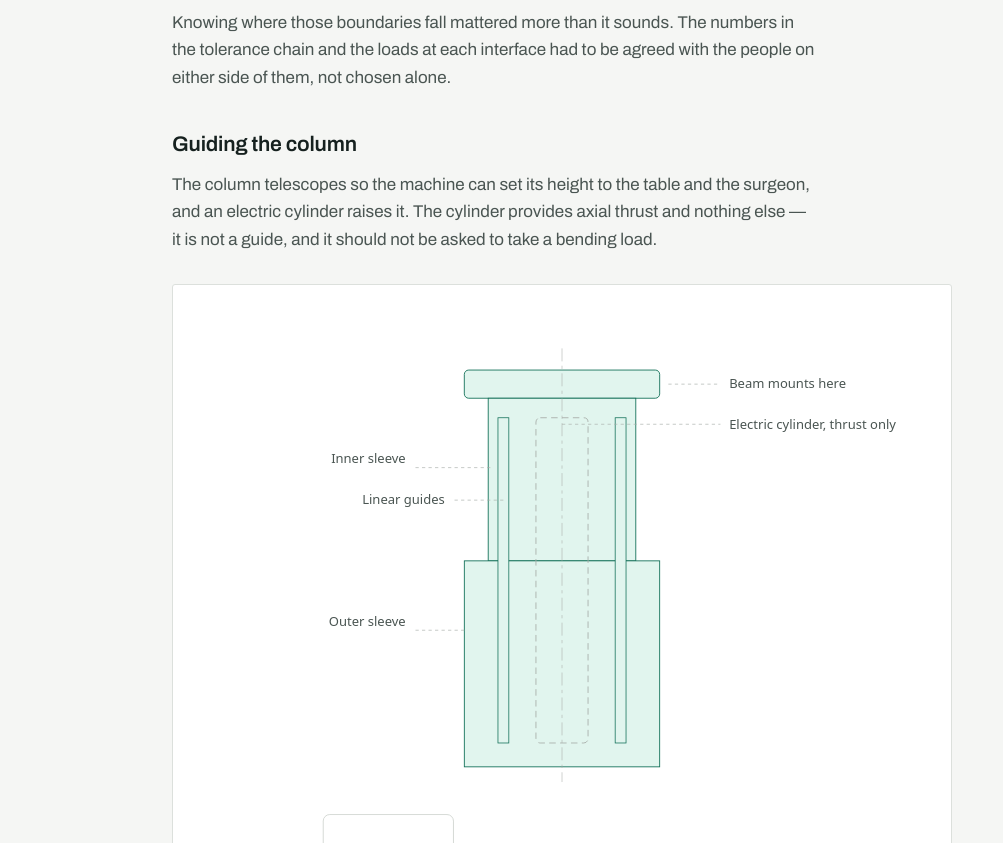
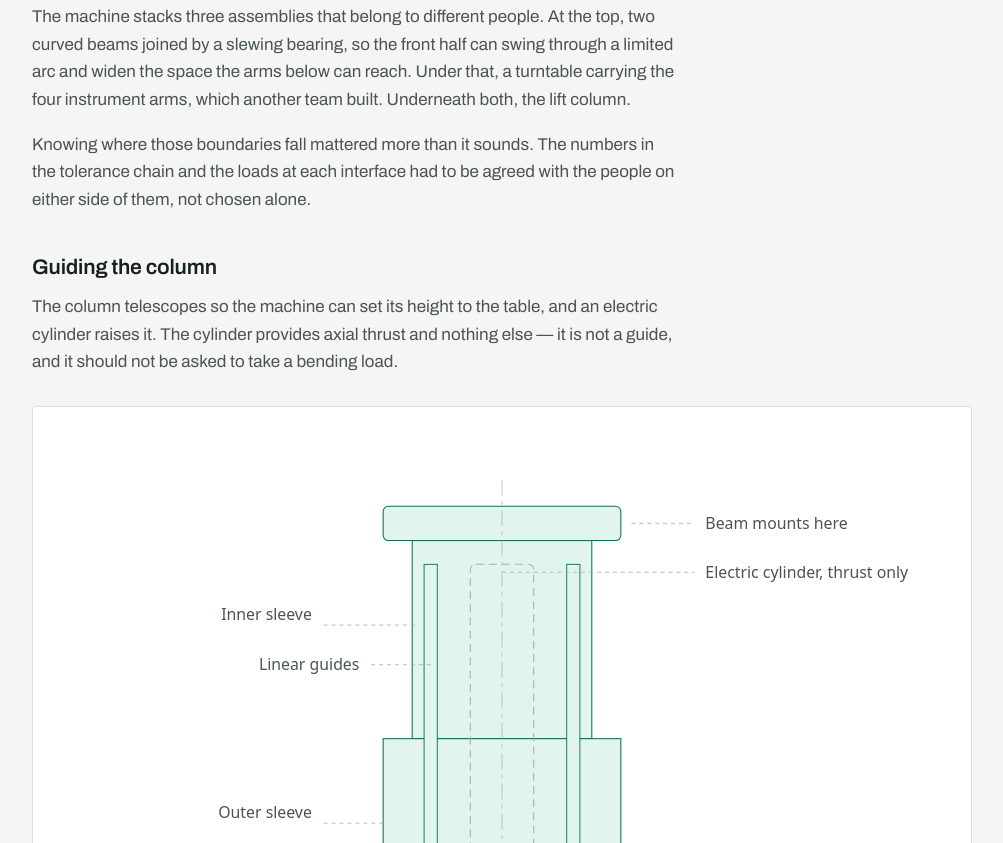
Before and after one commit to liu-siyu5/liu-siyu5.github.io, a plain HTML site: page projects/surgical-robot.html in a window 1280 px wide. Shown: the part 1437-2280 px from the top of the page, without its empty margins (78-1081 px from the left). Drawn offline with Linux system fonts and the light colour scheme.

Commit message:
wrap size

```diff
--- a/assets/css/site.css
+++ b/assets/css/site.css
@@ -27,7 +27,7 @@ body {
 }
 
 .wrap { max-width: 1060px; margin: 0 auto; padding: 0 28px; }
-.narrow { max-width: 780px; }
+.narrow { max-width: 1060px; }
 
 a { color: var(--accent); text-decoration-thickness: 1px; text-underline-offset: 2px; }
 a:focus-visible, .card:focus-visible {
--- a/projects/surgical-robot.html
+++ b/projects/surgical-robot.html
@@ -54,8 +54,8 @@
 
   <h2>Guiding the column</h2>
 
-  <p>The column telescopes so the machine can set its height to the table and
-    the surgeon, and an electric cylinder raises it. The cylinder provides axial
+  <p>The column telescopes so the machine can set its height to the table,
+    and an electric cylinder raises it. The cylinder provides axial
     thrust and nothing else — it is not a guide, and it should not be asked to
     take a bending load.</p>
 
```
Also changed, not shown: 1 other file.
